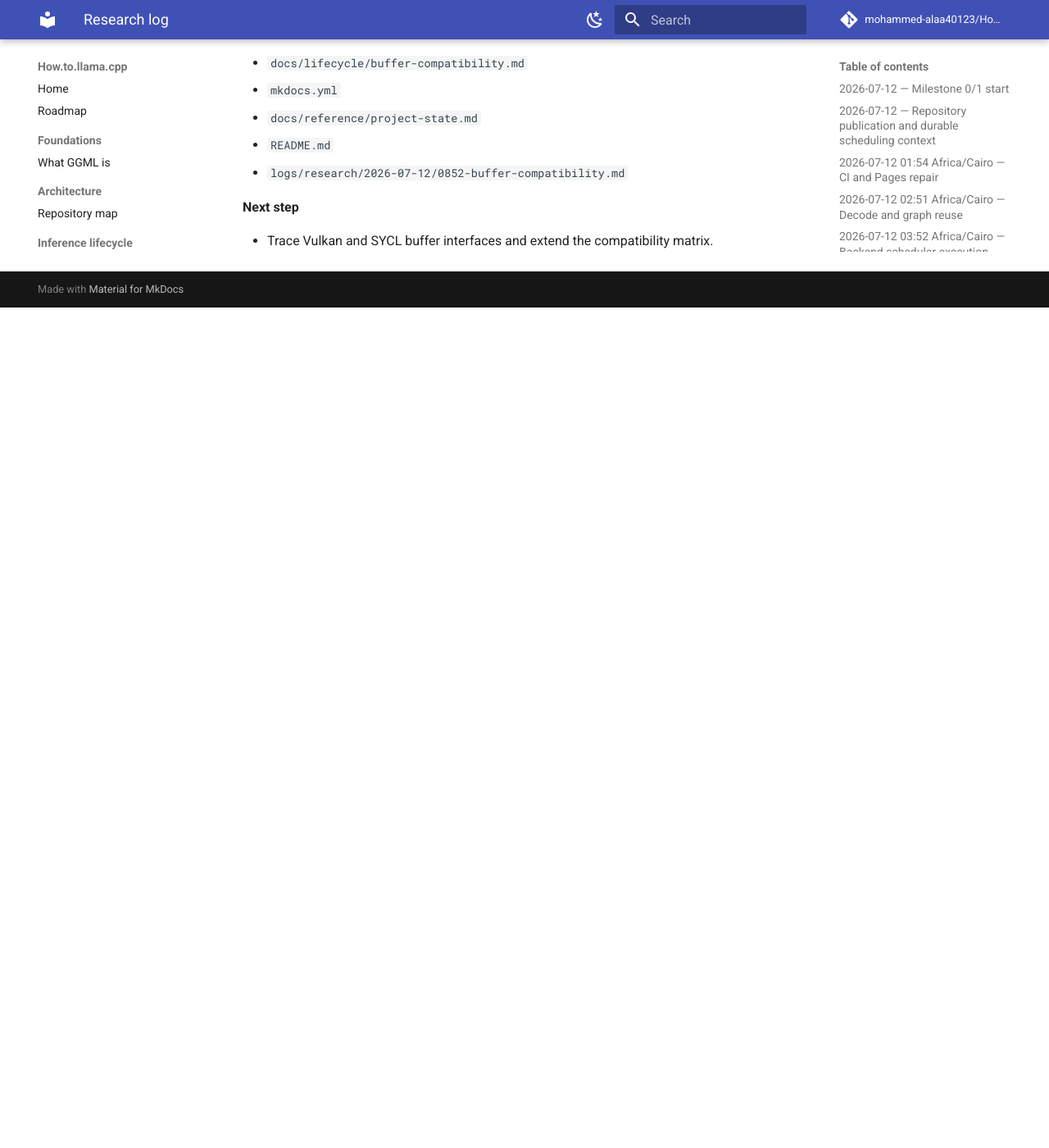
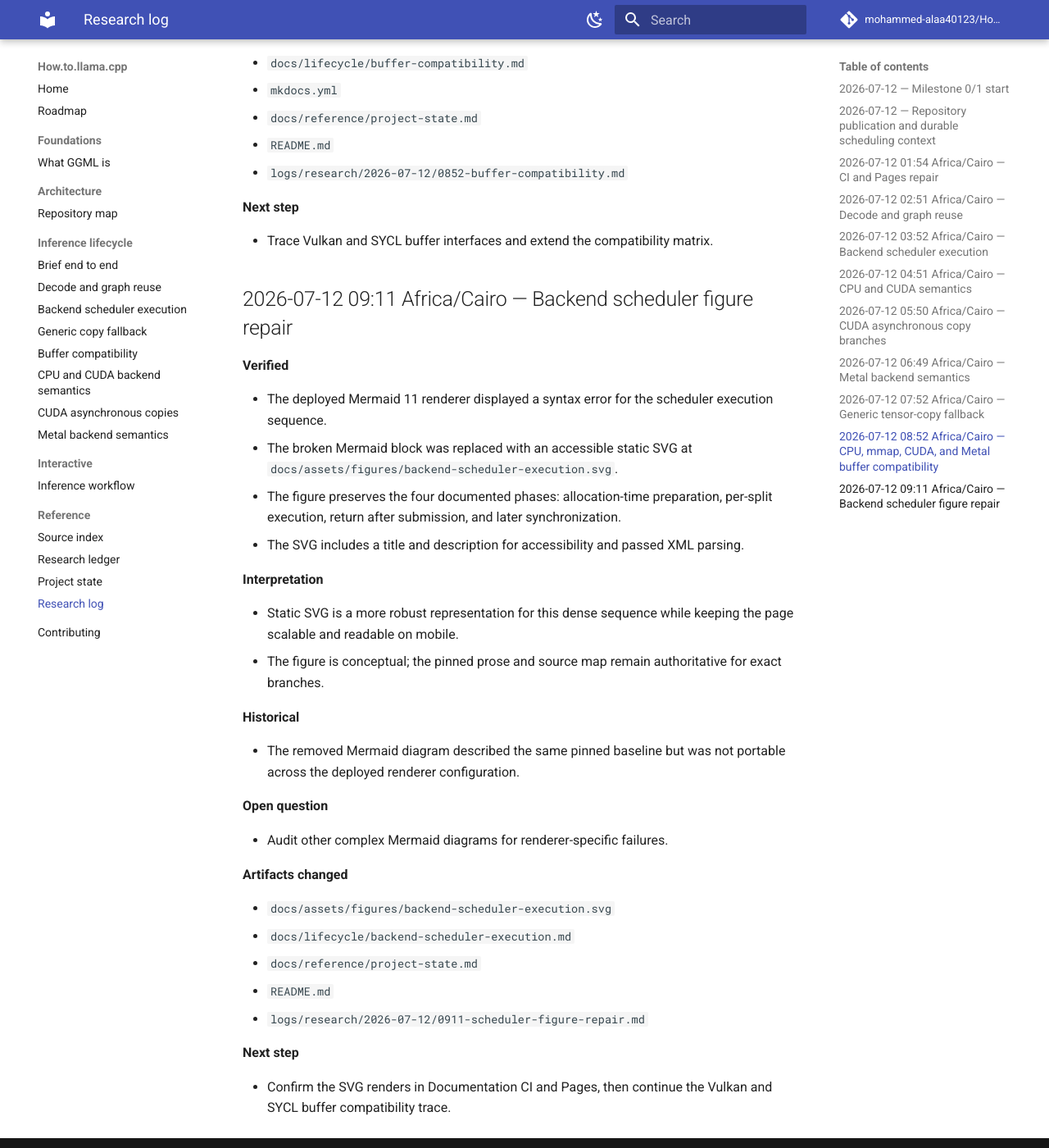
Before and after one commit to mohammed-alaa40123/How.to.llama.cpp, an MkDocs documentation site: the page built from docs/reference/research-log.md, in a window 1280 px wide and 1400 px high, scrolled down 6018 px. Shown: the whole window at 82% size. Built offline with MkDocs 1.6.1 and Material for MkDocs 9.7.7, drawn with Linux system fonts in a browser that asks for light colours; comment, search, counter and statistics services are not loaded; before the commit the page ends 6393 px from its top, so only the background shows below that.

Commit message:
docs: log backend scheduler figure repair

```diff
--- a/docs/reference/research-log.md
+++ b/docs/reference/research-log.md
@@ -196,3 +196,37 @@ This is the concise chronological ledger. Detailed notes live under `logs/resear
 **Next step**
 
 - Trace Vulkan and SYCL buffer interfaces and extend the compatibility matrix.
+
+## 2026-07-12 09:11 Africa/Cairo — Backend scheduler figure repair
+
+**Verified**
+
+- The deployed Mermaid 11 renderer displayed a syntax error for the scheduler execution sequence.
+- The broken Mermaid block was replaced with an accessible static SVG at `docs/assets/figures/backend-scheduler-execution.svg`.
+- The figure preserves the four documented phases: allocation-time preparation, per-split execution, return after submission, and later synchronization.
+- The SVG includes a title and description for accessibility and passed XML parsing.
+
+**Interpretation**
+
+- Static SVG is a more robust representation for this dense sequence while keeping the page scalable and readable on mobile.
+- The figure is conceptual; the pinned prose and source map remain authoritative for exact branches.
+
+**Historical**
+
+- The removed Mermaid diagram described the same pinned baseline but was not portable across the deployed renderer configuration.
+
+**Open question**
+
+- Audit other complex Mermaid diagrams for renderer-specific failures.
+
+**Artifacts changed**
+
+- `docs/assets/figures/backend-scheduler-execution.svg`
+- `docs/lifecycle/backend-scheduler-execution.md`
+- `docs/reference/project-state.md`
+- `README.md`
+- `logs/research/2026-07-12/0911-scheduler-figure-repair.md`
+
+**Next step**
+
+- Confirm the SVG renders in Documentation CI and Pages, then continue the Vulkan and SYCL buffer compatibility trace.
```
